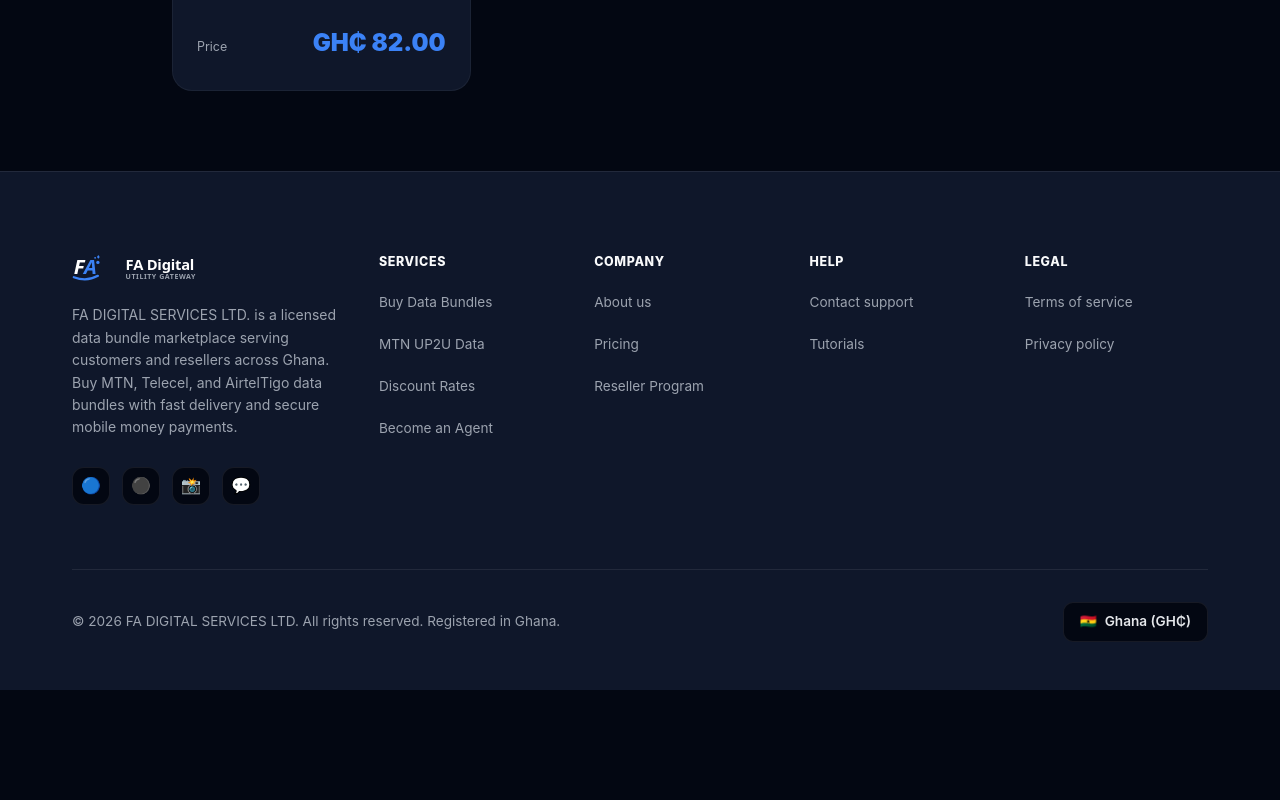
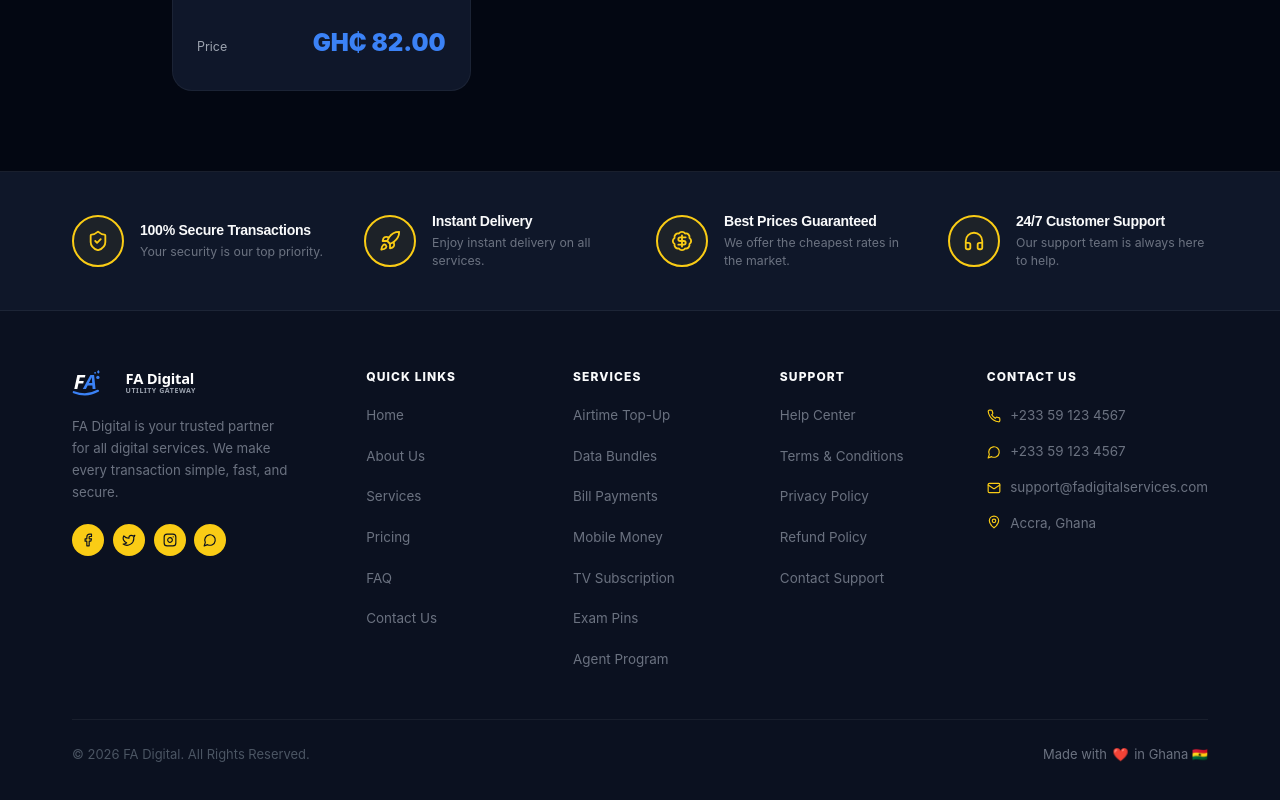
Before and after one commit to Amosjallah/datahub, a Next.js app: page /buy in a window 1280 px wide. Shown: the part 1254-2054 px from the top of the page. Before the commit the page ends 1944 px from the top, so only its background shows below. Built offline with nearby package versions, Linux system fonts and the light colour scheme.

Commit message:
feat: redesign footer to match TalkLink layout and confirm Home/Blog in navbar

```diff
--- a/src/app/globals.css
+++ b/src/app/globals.css
@@ -564,6 +564,22 @@
     }
 }
 
+.features-banner-grid {
+    display: grid;
+    grid-template-columns: 1fr;
+    gap: 2rem;
+}
+@media (min-width: 640px) {
+    .features-banner-grid {
+        grid-template-columns: 1fr 1fr;
+    }
+}
+@media (min-width: 1024px) {
+    .features-banner-grid {
+        grid-template-columns: repeat(4, 1fr);
+    }
+}
+
 .services-grid-3x2 {
     display: grid;
     grid-template-columns: 1fr;
--- a/src/components/PublicLayout.tsx
+++ b/src/components/PublicLayout.tsx
@@ -3,7 +3,11 @@
 import React, { useState } from 'react';
 import Link from 'next/link';
 import { usePathname } from 'next/navigation';
-import { Menu, X } from 'lucide-react';
+import {
+  Menu, X, ShieldCheck, Rocket, BadgeDollarSign, Headphones,
+  Facebook, Twitter, Instagram, MessageCircle,
+  Phone, Mail, MapPin, Youtube
+} from 'lucide-react';
 import Logo from './Logo';
 
 interface PublicLayoutProps {
@@ -15,9 +19,11 @@
   const [menuOpen, setMenuOpen] = useState(false);
 
   const navLinks = [
+    { href: '/', label: 'Home' },
     { href: '/about', label: 'About' },
     { href: '/services', label: 'Services' },
     { href: '/pricing', label: 'Pricing' },
+    { href: '/blog', label: 'Blog' },
     { href: '/become-agent', label: 'Agent' },
     { href: '/api-docs', label: 'API' },
     { href: '/faqs', label: 'FAQs' },
@@ -139,40 +145,88 @@
       </main>
 
       {/* Footer */}
-      <footer className="footer" style={{ backgroundColor: 'var(--color-bg-surface)', borderTop: '1px solid var(--color-border)', padding: '5rem 0 3rem' }}>
+      <footer style={{
+        backgroundColor: '#0B1120',
+        borderTop: '1px solid rgba(255,255,255,0.06)',
+        padding: '0'
+      }}>
+
+        {/* Features Banner Row */}
+        <div style={{
+          borderBottom: '1px solid rgba(255,255,255,0.06)',
+          padding: '2.5rem 0',
+          backgroundColor: '#0F1729'
+        }}>
           <div className="container">
-          <div className="footer-cols-grid" style={{ marginBottom: '4rem' }}>
-            {/* Column 1: Info */}
-            <div style={{ display: 'flex', flexDirection: 'column', gap: '1.25rem' }}>
-              <div style={{ display: 'flex', alignItems: 'center', gap: '0.75rem' }}>
+            <div className="features-banner-grid">
+              {[
+                { icon: <ShieldCheck size={22} />, title: '100% Secure Transactions', desc: 'Your security is our top priority.' },
+                { icon: <Rocket size={22} />, title: 'Instant Delivery', desc: 'Enjoy instant delivery on all services.' },
+                { icon: <BadgeDollarSign size={22} />, title: 'Best Prices Guaranteed', desc: 'We offer the cheapest rates in the market.' },
+                { icon: <Headphones size={22} />, title: '24/7 Customer Support', desc: 'Our support team is always here to help.' },
+              ].map((feat, i) => (
+                <div key={i} style={{ display: 'flex', alignItems: 'center', gap: '1rem' }}>
+                  <div style={{
+                    width: '52px',
+                    height: '52px',
+                    borderRadius: '50%',
+                    border: '2px solid var(--color-brand-primary)',
+                    display: 'flex',
+                    alignItems: 'center',
+                    justifyContent: 'center',
+                    color: 'var(--color-brand-primary)',
+                    flexShrink: 0,
+                    backgroundColor: 'rgba(250,204,21,0.06)'
+                  }}>
+                    {feat.icon}
+                  </div>
+                  <div>
+                    <h4 style={{ fontSize: '0.88rem', fontWeight: 700, color: '#F9FAFB', marginBottom: '0.2rem', lineHeight: 1.3 }}>{feat.title}</h4>
+                    <p style={{ fontSize: '0.77rem', color: '#6B7280', lineHeight: '1.45' }}>{feat.desc}</p>
+                  </div>
+                </div>
+              ))}
+            </div>
+          </div>
+        </div>
+
+        {/* Main Footer Columns */}
+        <div style={{ padding: '3.5rem 0 2.5rem' }}>
+          <div className="container">
+            <div className="footer-cols-grid" style={{ marginBottom: '2.5rem' }}>
+
+              {/* Col 1 – Brand */}
+              <div style={{ display: 'flex', flexDirection: 'column', gap: '1.1rem' }}>
                 <Logo size={32} />
-              </div>
-              <p style={{ fontSize: '0.875rem', color: 'var(--color-text-muted)', lineHeight: '1.6' }}>
-                FA DIGITAL SERVICES LTD. is a licensed data bundle marketplace serving customers and resellers across Ghana. Buy MTN, Telecel, and AirtelTigo data bundles with fast delivery and secure mobile money payments.
+                <p style={{ fontSize: '0.83rem', color: '#6B7280', lineHeight: '1.65', maxWidth: '220px' }}>
+                  FA Digital is your trusted partner for all digital services. We make every transaction simple, fast, and secure.
                 </p>
-              {/* Social Icons */}
-              <div style={{ display: 'flex', gap: '0.75rem', marginTop: '0.5rem' }}>
+                <div style={{ display: 'flex', gap: '0.55rem', marginTop: '0.15rem' }}>
                   {[
-                  { name: 'fb', icon: '🔵' },
-                  { name: 'tw', icon: '⚫' },
-                  { name: 'ig', icon: '📸' },
-                  { name: 'wa', icon: '💬' }
+                    { icon: <Facebook size={14} />, href: '#', label: 'Facebook' },
+                    { icon: <Twitter size={14} />, href: '#', label: 'Twitter' },
+                    { icon: <Instagram size={14} />, href: '#', label: 'Instagram' },
+                    { icon: <MessageCircle size={14} />, href: 'https://wa.me/233591234567', label: 'WhatsApp' },
                   ].map((soc, idx) => (
                     <a
                       key={idx}
-                    href="#"
+                      href={soc.href}
+                      target="_blank"
+                      rel="noopener noreferrer"
+                      aria-label={soc.label}
                       style={{
-                      width: '38px',
-                      height: '38px',
-                      borderRadius: '12px',
-                      border: '1px solid var(--color-border)',
+                        width: '32px',
+                        height: '32px',
+                        borderRadius: '50%',
                         display: 'flex',
                         alignItems: 'center',
                         justifyContent: 'center',
-                      backgroundColor: 'var(--color-bg-base)',
-                      transition: 'all 0.2s',
+                        backgroundColor: 'var(--color-brand-primary)',
+                        color: '#0B1120',
+                        transition: 'transform 0.2s, opacity 0.2s',
                         textDecoration: 'none',
-                      fontSize: '1rem'
+                        flexShrink: 0,
+                        fontWeight: 700
                       }}
                       className="hover-scale"
                     >
@@ -182,54 +236,110 @@
                 </div>
               </div>
 
-            {/* Column 2: Services */}
+              {/* Col 2 – Quick Links */}
               <div>
-              <div className="footer-col-title" style={{ color: 'var(--color-text-primary)', fontWeight: 800, fontSize: '0.78rem', letterSpacing: '0.05em', textTransform: 'uppercase', marginBottom: '1.25rem' }}>Services</div>
-              <ul style={{ listStyle: 'none', display: 'flex', flexDirection: 'column', gap: '0.75rem' }}>
-                <li><Link href="/buy" className="footer-link" style={{ fontSize: '0.85rem', color: 'var(--color-text-muted)', textDecoration: 'none' }}>Buy Data Bundles</Link></li>
-                <li><Link href="/mtnup2u" className="footer-link" style={{ fontSize: '0.85rem', color: 'var(--color-text-muted)', textDecoration: 'none' }}>MTN UP2U Data</Link></li>
-                <li><Link href="/pricing" className="footer-link" style={{ fontSize: '0.85rem', color: 'var(--color-text-muted)', textDecoration: 'none' }}>Discount Rates</Link></li>
-                <li><Link href="/become-agent" className="footer-link" style={{ fontSize: '0.85rem', color: 'var(--color-text-muted)', textDecoration: 'none' }}>Become an Agent</Link></li>
+                <p style={{ color: '#F9FAFB', fontWeight: 800, fontSize: '0.75rem', letterSpacing: '0.09em', textTransform: 'uppercase', marginBottom: '1.2rem' }}>Quick Links</p>
+                <ul style={{ listStyle: 'none', padding: 0, display: 'flex', flexDirection: 'column', gap: '0.7rem' }}>
+                  {[
+                    { label: 'Home', href: '/' },
+                    { label: 'About Us', href: '/about' },
+                    { label: 'Services', href: '/services' },
+                    { label: 'Pricing', href: '/pricing' },
+                    { label: 'FAQ', href: '/faqs' },
+                    { label: 'Contact Us', href: '/contact' },
+                  ].map(l => (
+                    <li key={l.href}>
+                      <Link href={l.href} className="footer-link" style={{ fontSize: '0.84rem', color: '#6B7280', textDecoration: 'none', transition: 'color 0.2s' }}>
+                        {l.label}
+                      </Link>
+                    </li>
+                  ))}
                 </ul>
               </div>
 
-            {/* Column 3: Company */}
+              {/* Col 3 – Services */}
               <div>
-              <div className="footer-col-title" style={{ color: 'var(--color-text-primary)', fontWeight: 800, fontSize: '0.78rem', letterSpacing: '0.05em', textTransform: 'uppercase', marginBottom: '1.25rem' }}>Company</div>
-              <ul style={{ listStyle: 'none', display: 'flex', flexDirection: 'column', gap: '0.75rem' }}>
-                <li><Link href="/about" className="footer-link" style={{ fontSize: '0.85rem', color: 'var(--color-text-muted)', textDecoration: 'none' }}>About us</Link></li>
-                <li><Link href="/pricing" className="footer-link" style={{ fontSize: '0.85rem', color: 'var(--color-text-muted)', textDecoration: 'none' }}>Pricing</Link></li>
-                <li><Link href="/become-agent" className="footer-link" style={{ fontSize: '0.85rem', color: 'var(--color-text-muted)', textDecoration: 'none' }}>Reseller Program</Link></li>
+                <p style={{ color: '#F9FAFB', fontWeight: 800, fontSize: '0.75rem', letterSpacing: '0.09em', textTransform: 'uppercase', marginBottom: '1.2rem' }}>Services</p>
+                <ul style={{ listStyle: 'none', padding: 0, display: 'flex', flexDirection: 'column', gap: '0.7rem' }}>
+                  {[
+                    { label: 'Airtime Top-Up', href: '/buy' },
+                    { label: 'Data Bundles', href: '/buy' },
+                    { label: 'Bill Payments', href: '/buy' },
+                    { label: 'Mobile Money', href: '/mtnup2u' },
+                    { label: 'TV Subscription', href: '/pricing' },
+                    { label: 'Exam Pins', href: '/buy' },
+                    { label: 'Agent Program', href: '/become-agent' },
+                  ].map(l => (
+                    <li key={l.label}>
+                      <Link href={l.href} className="footer-link" style={{ fontSize: '0.84rem', color: '#6B7280', textDecoration: 'none', transition: 'color 0.2s' }}>
+                        {l.label}
+                      </Link>
+                    </li>
+                  ))}
                 </ul>
               </div>
 
-            {/* Column 4: Help */}
+              {/* Col 4 – Support */}
               <div>
-              <div className="footer-col-title" style={{ color: 'var(--color-text-primary)', fontWeight: 800, fontSize: '0.78rem', letterSpacing: '0.05em', textTransform: 'uppercase', marginBottom: '1.25rem' }}>Help</div>
-              <ul style={{ listStyle: 'none', display: 'flex', flexDirection: 'column', gap: '0.75rem' }}>
-                <li><Link href="/contact" className="footer-link" style={{ fontSize: '0.85rem', color: 'var(--color-text-muted)', textDecoration: 'none' }}>Contact support</Link></li>
-                <li><Link href="/tutorials/how-to-login" className="footer-link" style={{ fontSize: '0.85rem', color: 'var(--color-text-muted)', textDecoration: 'none' }}>Tutorials</Link></li>
+                <p style={{ color: '#F9FAFB', fontWeight: 800, fontSize: '0.75rem', letterSpacing: '0.09em', textTransform: 'uppercase', marginBottom: '1.2rem' }}>Support</p>
+                <ul style={{ listStyle: 'none', padding: 0, display: 'flex', flexDirection: 'column', gap: '0.7rem' }}>
+                  {[
+                    { label: 'Help Center', href: '/support' },
+                    { label: 'Terms & Conditions', href: '/terms' },
+                    { label: 'Privacy Policy', href: '/privacy' },
+                    { label: 'Refund Policy', href: '/terms' },
+                    { label: 'Contact Support', href: '/contact' },
+                  ].map(l => (
+                    <li key={l.label}>
+                      <Link href={l.href} className="footer-link" style={{ fontSize: '0.84rem', color: '#6B7280', textDecoration: 'none', transition: 'color 0.2s' }}>
+                        {l.label}
+                      </Link>
+                    </li>
+                  ))}
                 </ul>
               </div>
 
-            {/* Column 5: Legal */}
+              {/* Col 5 – Contact Us */}
               <div>
-              <div className="footer-col-title" style={{ color: 'var(--color-text-primary)', fontWeight: 800, fontSize: '0.78rem', letterSpacing: '0.05em', textTransform: 'uppercase', marginBottom: '1.25rem' }}>Legal</div>
-              <ul style={{ listStyle: 'none', display: 'flex', flexDirection: 'column', gap: '0.75rem' }}>
-                <li><Link href="/terms" className="footer-link" style={{ fontSize: '0.85rem', color: 'var(--color-text-muted)', textDecoration: 'none' }}>Terms of service</Link></li>
-                <li><Link href="/privacy" className="footer-link" style={{ fontSize: '0.85rem', color: 'var(--color-text-muted)', textDecoration: 'none' }}>Privacy policy</Link></li>
+                <p style={{ color: '#F9FAFB', fontWeight: 800, fontSize: '0.75rem', letterSpacing: '0.09em', textTransform: 'uppercase', marginBottom: '1.2rem' }}>Contact Us</p>
+                <ul style={{ listStyle: 'none', padding: 0, display: 'flex', flexDirection: 'column', gap: '0.9rem' }}>
+                  <li style={{ display: 'flex', alignItems: 'center', gap: '0.6rem', fontSize: '0.84rem', color: '#6B7280' }}>
+                    <Phone size={14} style={{ color: 'var(--color-brand-primary)', flexShrink: 0 }} />
+                    <a href="tel:+233591234567" style={{ color: 'inherit', textDecoration: 'none' }}>+233 59 123 4567</a>
+                  </li>
+                  <li style={{ display: 'flex', alignItems: 'center', gap: '0.6rem', fontSize: '0.84rem', color: '#6B7280' }}>
+                    <MessageCircle size={14} style={{ color: 'var(--color-brand-primary)', flexShrink: 0 }} />
+                    <a href="https://wa.me/233591234567" target="_blank" rel="noopener noreferrer" style={{ color: 'inherit', textDecoration: 'none' }}>+233 59 123 4567</a>
+                  </li>
+                  <li style={{ display: 'flex', alignItems: 'center', gap: '0.6rem', fontSize: '0.84rem', color: '#6B7280' }}>
+                    <Mail size={14} style={{ color: 'var(--color-brand-primary)', flexShrink: 0 }} />
+                    <a href="mailto:support@fadigitalservices.com" style={{ color: 'inherit', textDecoration: 'none' }}>support@fadigitalservices.com</a>
+                  </li>
+                  <li style={{ display: 'flex', alignItems: 'start', gap: '0.6rem', fontSize: '0.84rem', color: '#6B7280' }}>
+                    <MapPin size={14} style={{ color: 'var(--color-brand-primary)', flexShrink: 0, marginTop: '2px' }} />
+                    <span>Accra, Ghana</span>
+                  </li>
                 </ul>
               </div>
+
             </div>
 
-          {/* Footer Bottom */}
-          <div className="footer-bottom" style={{ borderTop: '1px solid var(--color-border)', paddingTop: '2rem', display: 'flex', justifyContent: 'space-between', alignItems: 'center', flexWrap: 'wrap', gap: '1rem' }}>
-            <span style={{ fontSize: '0.85rem', color: 'var(--color-text-muted)' }}>&copy; {new Date().getFullYear()} FA DIGITAL SERVICES LTD. All rights reserved. Registered in Ghana.</span>
-
-            {/* Country Selector Dropdown */}
-            <div style={{ display: 'inline-flex', alignItems: 'center', gap: '0.5rem', border: '1px solid var(--color-border)', borderRadius: '10px', padding: '0.5rem 1rem', background: 'var(--color-bg-base)', fontSize: '0.85rem', color: 'var(--color-text-secondary)', fontWeight: 600, cursor: 'pointer', transition: 'all 0.2s' }} className="hover-scale">
-              <span>🇬🇭</span>
-              <span>Ghana (GH₵)</span>
+            {/* Bottom Bar */}
+            <div style={{
+              borderTop: '1px solid rgba(255,255,255,0.06)',
+              paddingTop: '1.5rem',
+              display: 'flex',
+              justifyContent: 'space-between',
+              alignItems: 'center',
+              flexWrap: 'wrap',
+              gap: '0.75rem'
+            }}>
+              <span style={{ fontSize: '0.81rem', color: '#4B5563' }}>
+                &copy; {new Date().getFullYear()} FA Digital. All Rights Reserved.
+              </span>
+              <span style={{ fontSize: '0.81rem', color: '#6B7280', display: 'inline-flex', alignItems: 'center', gap: '0.35rem' }}>
+                Made with <span style={{ color: '#EF4444' }}>❤️</span> in Ghana 🇬🇭
+              </span>
             </div>
           </div>
         </div>
```
Lines whose indentation alone changed are shown as unchanged.
